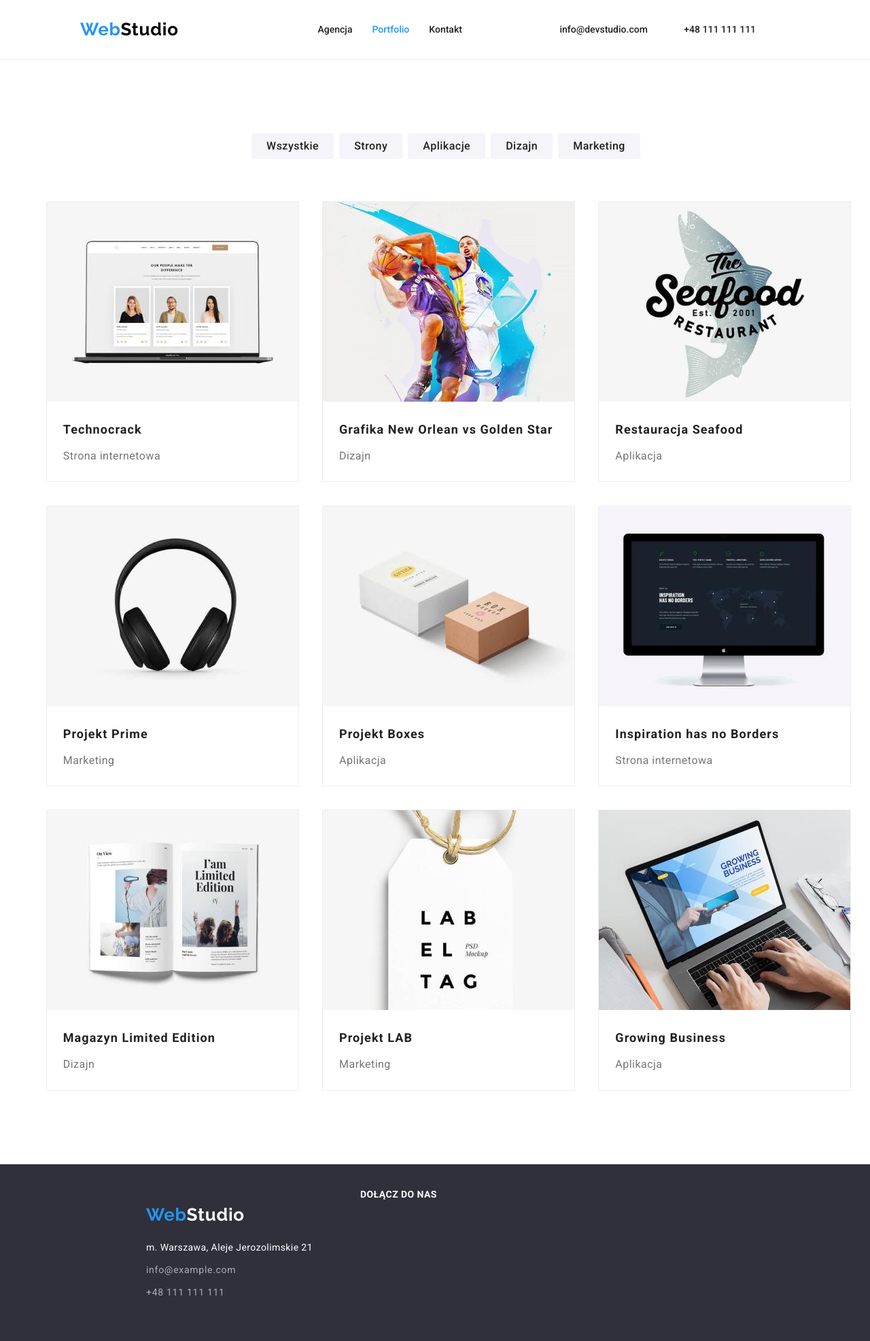
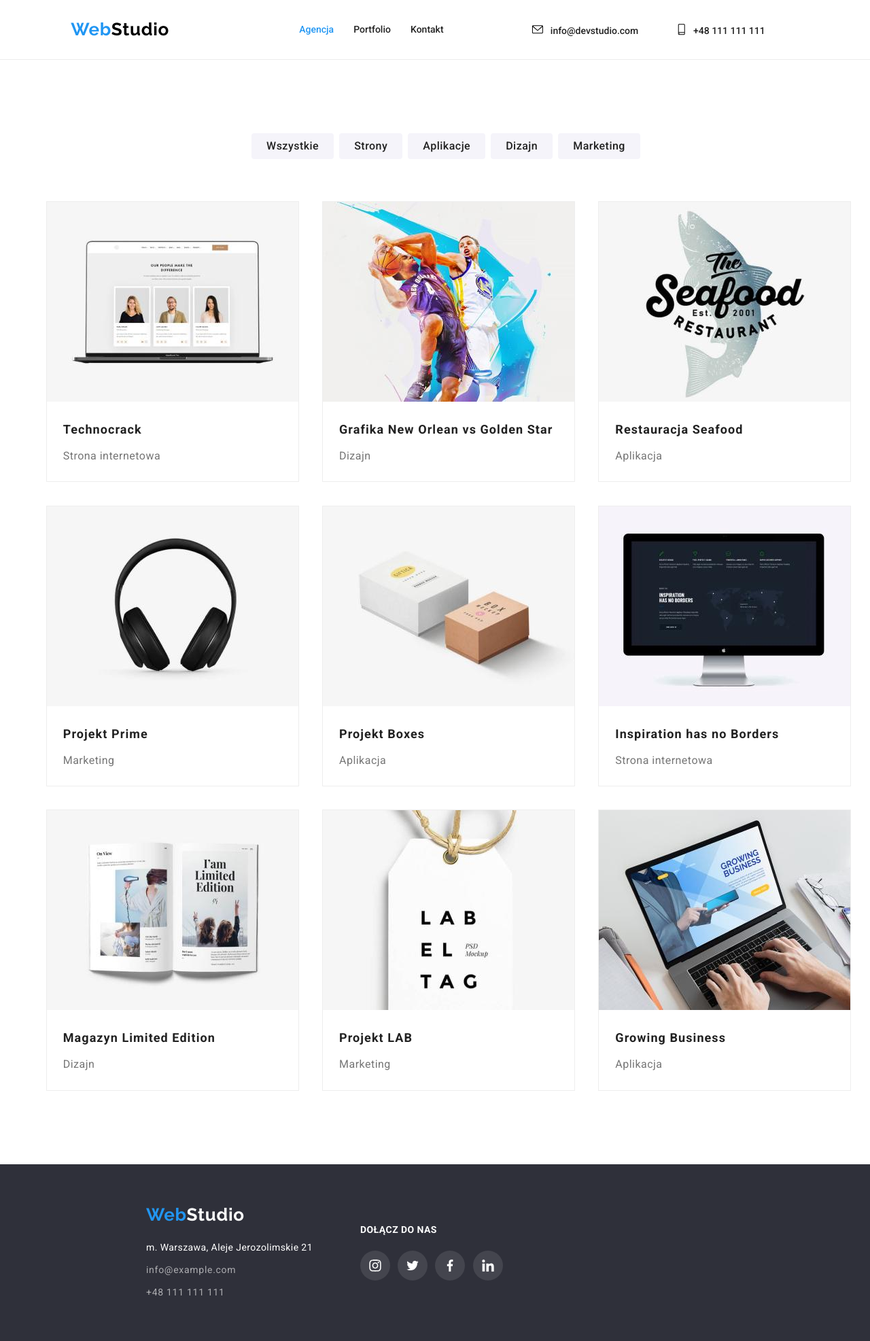
Before and after one commit to KitsuneAkvma/goit-markup-hw-04, a plain HTML site: page portfolio.html in a window 1280 px wide. Shown: the whole page at 68% size. Drawn offline with Linux system fonts and the light colour scheme.

Commit message:
Improvments and portfolio update
-Improved code readablility
-added new footer and navbar to portfolio page

```diff
--- a/portfolio.html
+++ b/portfolio.html
@@ -1,5 +1,5 @@
 <!DOCTYPE html>
-<html lang="en">
+<html lang="pl">
   <head>
     <!--Metadata tags-->
     <meta charset="UTF-8" />
@@ -18,10 +18,8 @@
     />
 
     <!--Website tab tags-->
-
     <title>WebStudio</title>
   </head>
-
   <body>
     <header class="header">
       <!--Navbar elements-->
@@ -34,18 +32,26 @@
         <nav>
           <ul class="nav-buttons">
             <li class="nav-button">
-              <a class="nav-button" href="index.html">Agencja</a>
+              <a class="nav-button" id="active-nav" href="index.html">Agencja</a>
             </li>
             <li class="nav-button">
-              <a class="nav-button" id="active-nav" href="portfolio.html">Portfolio</a>
+              <a class="nav-button" href="portfolio.html">Portfolio</a>
             </li>
             <li class="nav-button"><a class="nav-button" href="#">Kontakt</a></li>
           </ul>
         </nav>
 
         <div class="nav-contacts">
-          <a class="nav-email" href="mail:info@devstudio.com">info@devstudio.com</a>
-          <a class="nav-phone" href="tel:111-111-111">+48 111 111 111</a>
+          <a class="nav-email" href="mail:info@devstudio.com">
+            <svg class="icon icon-envelope">
+              <use href="images/icons.svg#icon-envelope"></use></svg
+            >info@devstudio.com</a
+          >
+          <a class="nav-phone" href="tel:111-111-111"
+            ><svg class="icon icon-smartphone">
+              <use href="images/icons.svg#icon-smartphone"></use></svg
+            >+48 111 111 111</a
+          >
         </div>
       </div>
     </header>
@@ -183,22 +189,31 @@
         <a class="footer-mail" href="mailto:info@example.com">info@example.com</a>
         <a class="footer-phone" href="tel:+48111111111">+48 111 111 111</a>
       </section>
+
       <section class="join-us">
         <h3>dołącz do nas</h3>
-        <div class="footer-social">
-          <svg class="icon icon-instagram">
-            <use xlink:href="#icon-instagram"></use>
-          </svg>
-        </div>
-        <div class="footer-social">
-          <svg class="icon icon-instagram"><use xlink:href="#icon-instagram"></use></svg>
-        </div>
-        <div class="footer-social">
-          <svg class="icon icon-facebook"><use xlink:href="#icon-facebook"></use></svg>
-        </div>
-        <div class="footer-social">
-          <svg class="icon icon-linkedin"><use xlink:href="#icon-linkedin"></use></svg>
-        </div>
+        <ul class="footer-social">
+          <li class="flex-center">
+            <svg class="icon icon-instagram">
+              <use href="images/icons.svg#icon-instagram"></use>
+            </svg>
+          </li>
+          <li class="flex-center">
+            <svg class="icon icon-instagram">
+              <use href="images/icons.svg#icon-twitter"></use>
+            </svg>
+          </li>
+          <li class="flex-center">
+            <svg class="icon icon-facebook">
+              <use href="images/icons.svg#icon-facebook"></use>
+            </svg>
+          </li>
+          <li class="flex-center">
+            <svg class="icon icon-linkedin">
+              <use href="images/icons.svg#icon-linkedin"></use>
+            </svg>
+          </li>
+        </ul>
       </section>
     </footer>
   </body>
```
Also changed, not shown: css/styles.css (+43 -18 lines), index.html (+5 -2 lines).
